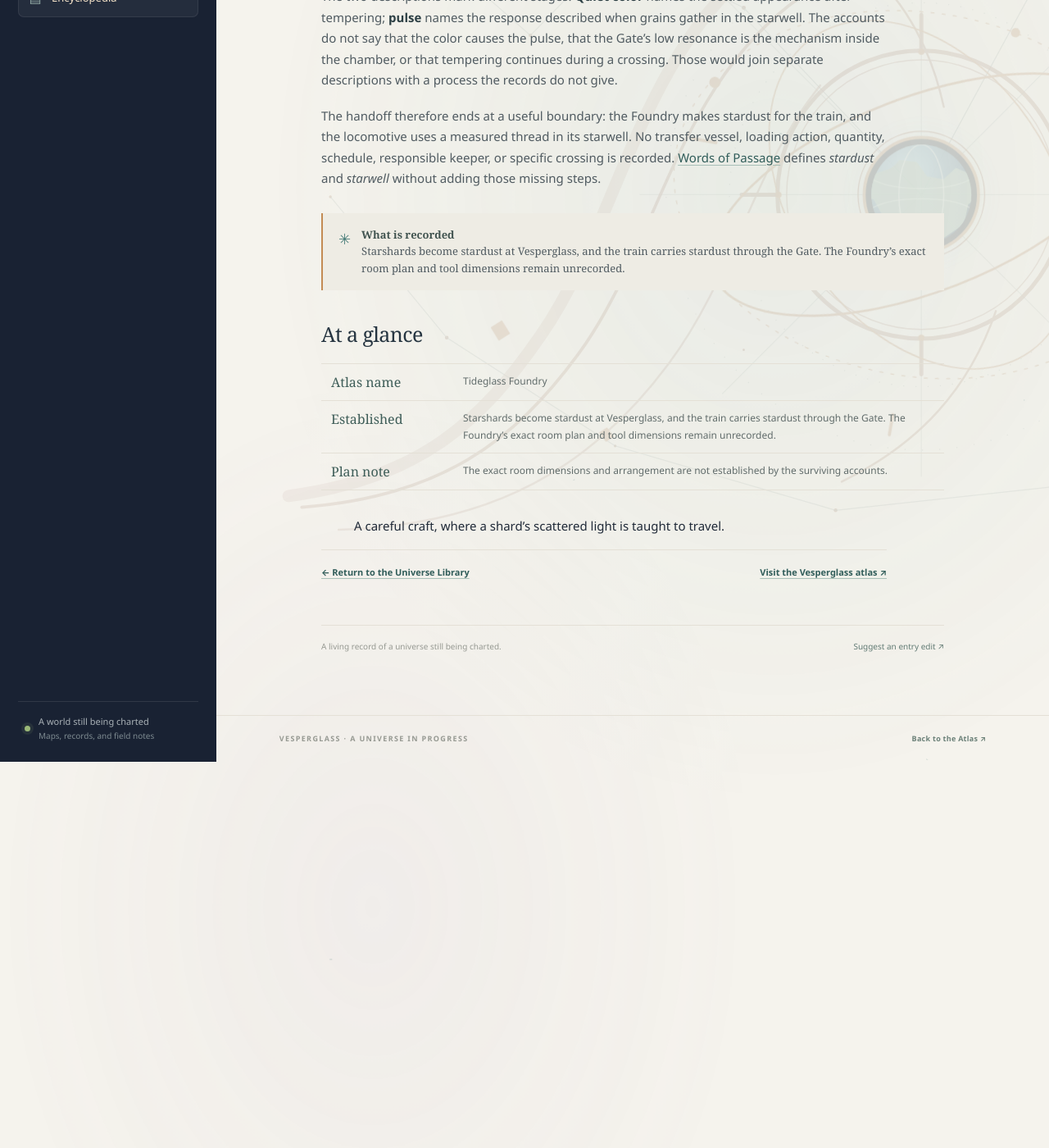
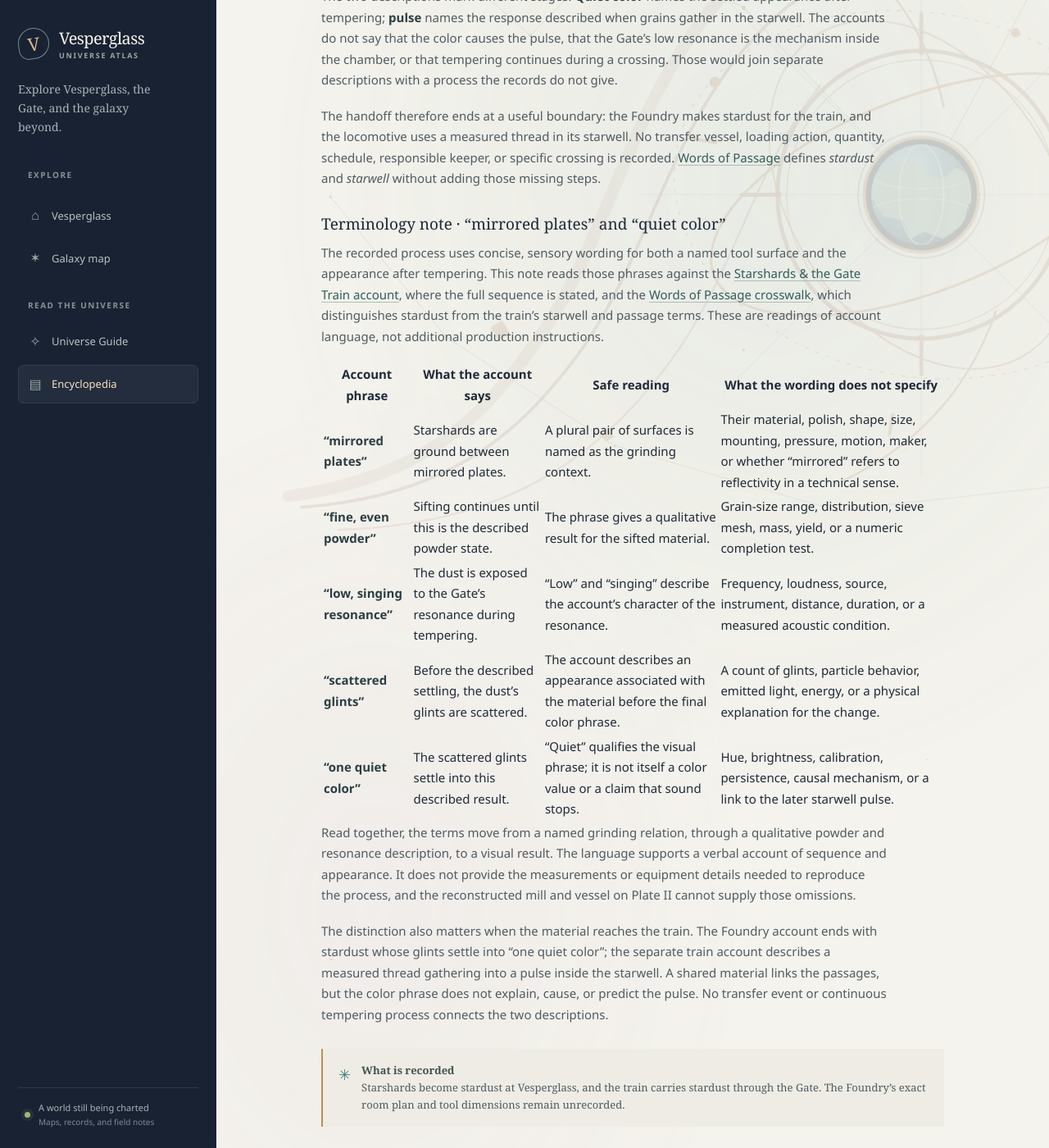
Before and after one commit to vesperglass/vesperglass.github.io, a Jekyll site: the page built from library/tideglass-foundry.md, in a window 1280 px wide and 1400 px high, scrolled down 3337 px. Shown: the whole window at 82% size. Built offline with Jekyll 4.4.1, drawn with Linux system fonts in a browser that asks for light colours; before the commit the page ends 4266 px from its top, so only the background shows below that.

Commit message:
Clarify Foundry process terminology

```diff
--- a/assets/site.js
+++ b/assets/site.js
@@ -7,7 +7,7 @@
     { title: "Starshards & the Gate Train", url: "/library/starshards/", summary: "A field account of starshards and stardust, with source-aware comparisons of the transit case, sealed vessel, train's starwell pulse, and Gate bloom.", terms: "starshard stardust starwell fuel crystal mineral transit case padded dark glass case label sealed vessel aurora pulse Gate bloom outward expanding light conceal train inner outer event timing cause mechanism Foundry grinding sifting tempering locomotive crossing chamber glass heart contents container role transfer loading receipt" },
     { title: "Vesperglass Workshop", url: "/library/workshop/", summary: "The central home platform, with an Atlas-placement concordance, a proposed cutaway inventory, and a comparison of the spoken departure custom with the blank Train Dock docket.", terms: "workshop home making gathering centrality map atlas placement composition island landmark pin map view projection measured scale distance bearing adjacency direction route table tools blueprint plan sheet cabinet vessel glassware wall tool cutaway inventory departure custom Name the passage destination spoken keepers Train Dock docket record passenger names origin route" },
     { title: "Threshold House", url: "/library/threshold-house/", summary: "A named platform with proposed interior and plan readings, arrival phrases, and room-sound cues audited against visible architecture and the limits of each inference.", terms: "threshold house arrival passage shelter interior plan concordance arch bench lamp niches axis floor plan elevation threshold opening phrases greetings room sounds acoustic echo reverberation footfall listener hush lamp noise sound-source cue provenance plate support audit image-based inference unknown material dimensions occupancy Shall we leave the crossing unnamed Vesperglass Gate place name proper noun event identity unnamed crossing traveler itinerary" },
-    { title: "Tideglass Foundry", url: "/library/tideglass-foundry/", summary: "The recorded making of stardust, reconstructed tools, and a source-aware bridge from tempering to its separate starwell use.", terms: "tideglass foundry starshards stardust refining craft mill process cleaning grinding mirrored plates sifting tempering resonance plate II tools starwell sealed glass heart measured thread pulse quiet color Gate low singing resonance transfer batch loading quantity" },
+    { title: "Tideglass Foundry", url: "/library/tideglass-foundry/", summary: "The recorded making of stardust, reconstructed tools, a phrase-level terminology note, and a source-aware bridge from tempering to the separate starwell account.", terms: "tideglass foundry starshards stardust refining craft mill process cleaning grinding mirrored plates reflective surfaces pair grinding surfaces sifting fine even powder grain size sieve mesh tempering resonance low singing resonance scattered glints quiet color hue brightness color standard metric acoustic source instrument frequency measurement mechanism plate II reconstructed tools starwell sealed glass heart measured thread pulse Gate separate accounts transfer batch loading quantity" },
     { title: "Compass Garden", url: "/library/compass-garden/", summary: "A glasshouse folio with a plan key, pictured-flora notes, and comparisons of its compass rose and conservatory architecture with the Observatory and a proposed stamp motif.", terms: "compass garden conservatory plants glasshouse planting flora starflower starflowers fern ferns pale bloom luminous foliage botanical species bed keeper compass rose image visual plate star compass instrument Observatory directional bearing motif dome telescope arches glass roof architecture construction postal stamp flower emblem badge icon motif abstraction source illustration" },
     { title: "Observatory Logbook", url: "/library/observatory/", summary: "A source-aware Observatory record with an instrument inventory, a second-watch comparison, and a link distinguishing its proposed blue-field note from a separate Archive phrase.", terms: "observatory logbook instruments orrery telescope charts comparison follow-up color sighting tube drift eyepiece blue field pale band point observation target calibration plate II sample leaf image wording instrument identity second watch repeated noted again Star Archive phrase concordance" },
     { title: "Star Archive", url: "/library/star-archive/", summary: "A reference room for knowledge of the sky, with a shelf-content key, evidence matrix, chart-mark comparison, and phrase concordance with the Observatory.", terms: "star archive books maps memory library shelves radial stacks central reading table chart cabinet shelf number collection titles subject division catalog Unfixed Meridian annotations notation marginalia margin marks returned to uncertain reading unverified place evidence provenance source title scope maker compiler date coordinates postal stamp decorative corner stars constellation comparison symbol design pale band noted again blue-field point wording phrase concordance repeated light color observation Observatory sample leaves" },
--- a/library/tideglass-foundry.md
+++ b/library/tideglass-foundry.md
@@ -57,6 +57,22 @@ The two descriptions mark different stages. **Quiet color** names the settled ap
 
 The handoff therefore ends at a useful boundary: the Foundry makes stardust for the train, and the locomotive uses a measured thread in its starwell. No transfer vessel, loading action, quantity, schedule, responsible keeper, or specific crossing is recorded. [Words of Passage]({{ '/library/words-of-passage/' | relative_url }}) defines *stardust* and *starwell* without adding those missing steps.
 
+### Terminology note · “mirrored plates” and “quiet color”
+
+The recorded process uses concise, sensory wording for both a named tool surface and the appearance after tempering. This note reads those phrases against the [Starshards & the Gate Train account]({{ '/library/starshards/' | relative_url }}), where the full sequence is stated, and the [Words of Passage crosswalk]({{ '/library/words-of-passage/' | relative_url }}), which distinguishes stardust from the train's starwell and passage terms. These are readings of account language, not additional production instructions.
+
+| Account phrase | What the account says | Safe reading | What the wording does not specify |
+| --- | --- | --- | --- |
+| **“mirrored plates”** | Starshards are ground between mirrored plates. | A plural pair of surfaces is named as the grinding context. | Their material, polish, shape, size, mounting, pressure, motion, maker, or whether “mirrored” refers to reflectivity in a technical sense. |
+| **“fine, even powder”** | Sifting continues until this is the described powder state. | The phrase gives a qualitative result for the sifted material. | Grain-size range, distribution, sieve mesh, mass, yield, or a numeric completion test. |
+| **“low, singing resonance”** | The dust is exposed to the Gate's resonance during tempering. | “Low” and “singing” describe the account's character of the resonance. | Frequency, loudness, source, instrument, distance, duration, or a measured acoustic condition. |
+| **“scattered glints”** | Before the described settling, the dust's glints are scattered. | The account describes an appearance associated with the material before the final color phrase. | A count of glints, particle behavior, emitted light, energy, or a physical explanation for the change. |
+| **“one quiet color”** | The scattered glints settle into this described result. | “Quiet” qualifies the visual phrase; it is not itself a color value or a claim that sound stops. | Hue, brightness, calibration, persistence, causal mechanism, or a link to the later starwell pulse. |
+
+Read together, the terms move from a named grinding relation, through a qualitative powder and resonance description, to a visual result. The language supports a verbal account of sequence and appearance. It does not provide the measurements or equipment details needed to reproduce the process, and the reconstructed mill and vessel on Plate II cannot supply those omissions.
+
+The distinction also matters when the material reaches the train. The Foundry account ends with stardust whose glints settle into “one quiet color”; the separate train account describes a measured thread gathering into a pulse inside the starwell. A shared material links the passages, but the color phrase does not explain, cause, or predict the pulse. No transfer event or continuous tempering process connects the two descriptions.
+
 <aside class="field-note"><span class="field-note-mark" aria-hidden="true">✳</span><p><strong>What is recorded</strong><br>Starshards become stardust at Vesperglass, and the train carries stardust through the Gate. The Foundry’s exact room plan and tool dimensions remain unrecorded.</p></aside>
 
 ## At a glance
```
Also changed, not shown: ENCYCLOPEDIA_BACKLOG.md (+3 -2 lines), library.md (+1 -1 lines), library/changelog.md (+1 -0 lines).
